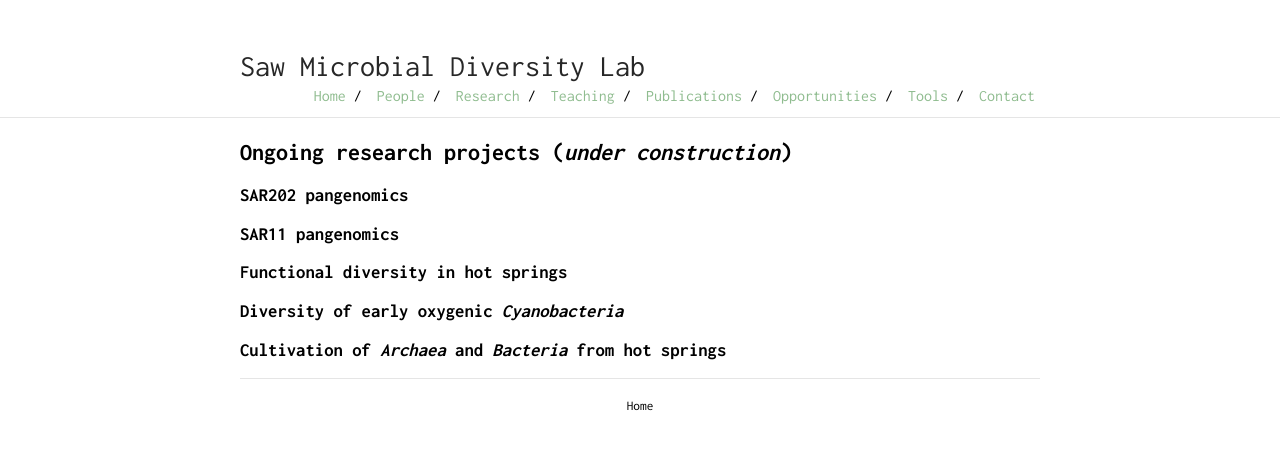
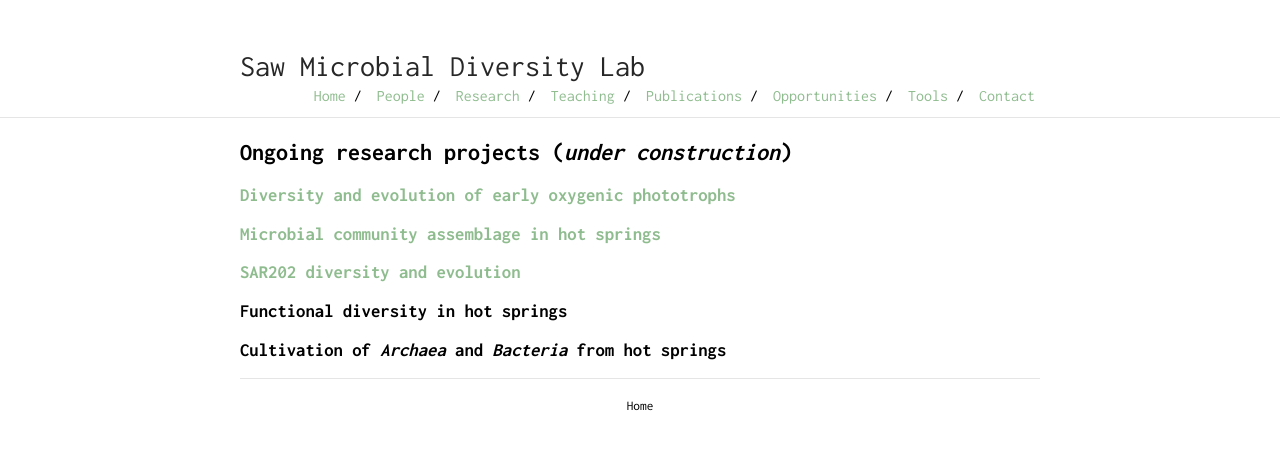
Before and after one commit to jimmysaw/jimmysaw.github.io, a Jekyll site: the page built from research.md, in a window 1280 px wide. Shown: the top 450 px of the page. Built offline with Jekyll 4.4.1, drawn with Linux system fonts in a browser that asks for light colours; our own code applies the rules of GitHub Pages for plain Markdown files.

Commit message:
added a few pages

```diff
--- a/research.md
+++ b/research.md
@@ -5,12 +5,12 @@ is_contact: true
 
 ## Ongoing research projects (*under construction*)
 
-### SAR202 pangenomics
+### [Diversity and evolution of early oxygenic phototrophs](cyanos.md)
 
-### SAR11 pangenomics
+### [Microbial community assemblage in hot springs](hotsprings.md)
+
+### [SAR202 diversity and evolution](sar202.md)
 
 ### Functional diversity in hot springs
 
-### Diversity of early oxygenic *Cyanobacteria*
-
 ### Cultivation of *Archaea* and *Bacteria* from hot springs
```
Also changed, not shown: cyanos.md (added, +10 -0 lines), hotsprings.md (added, +8 -0 lines), sar202.md (added, +8 -0 lines).
